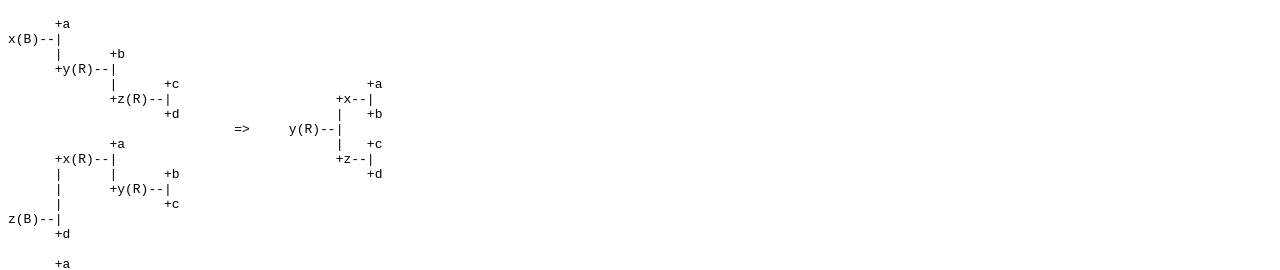
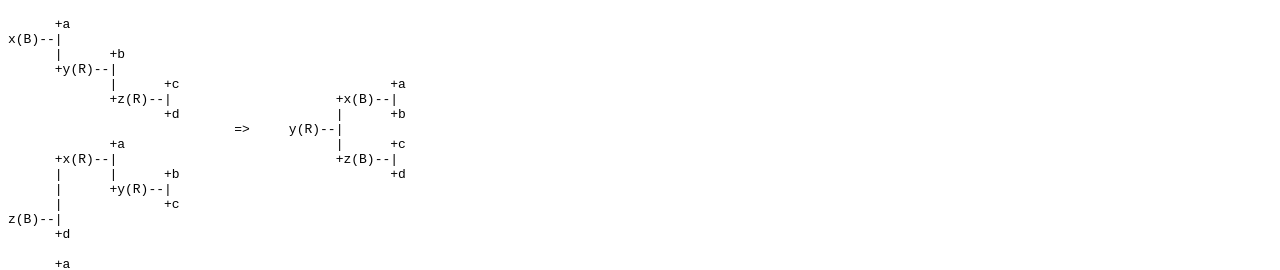
Before and after one commit to while2/while2.github.io, a Jekyll site: the page built from _posts/2014-11-20-binary-search-trees-in-scala.md, in a window 1280 px wide and 900 px high, scrolled down 1703 px. Shown: the part 363-633 px from the top of the window. Built offline with Jekyll 4.4.1, drawn with Linux system fonts in a browser that asks for light colours; comment, search, counter and statistics services are not loaded; some of the changed text lies outside the part shown.

Commit message:
fix the diagram

```diff
--- a/_posts/2014-11-20-binary-search-trees-in-scala.md
+++ b/_posts/2014-11-20-binary-search-trees-in-scala.md
@@ -122,13 +122,13 @@ z(B)--|
 x(B)--|
       |      +b
       +y(R)--|
-             |      +c                        +a
-             +z(R)--|                     +x--|
-                    +d                    |   +b
+             |      +c                           +a
+             +z(R)--|                     +x(B)--|
+                    +d                    |      +b
                              =>     y(R)--|
-             +a                           |   +c
-      +x(R)--|                            +z--|
-      |      |      +b                        +d
+             +a                           |      +c
+      +x(R)--|                            +z(B)--|
+      |      |      +b                           +d
       |      +y(R)--|
       |             +c
 z(B)--|
```
